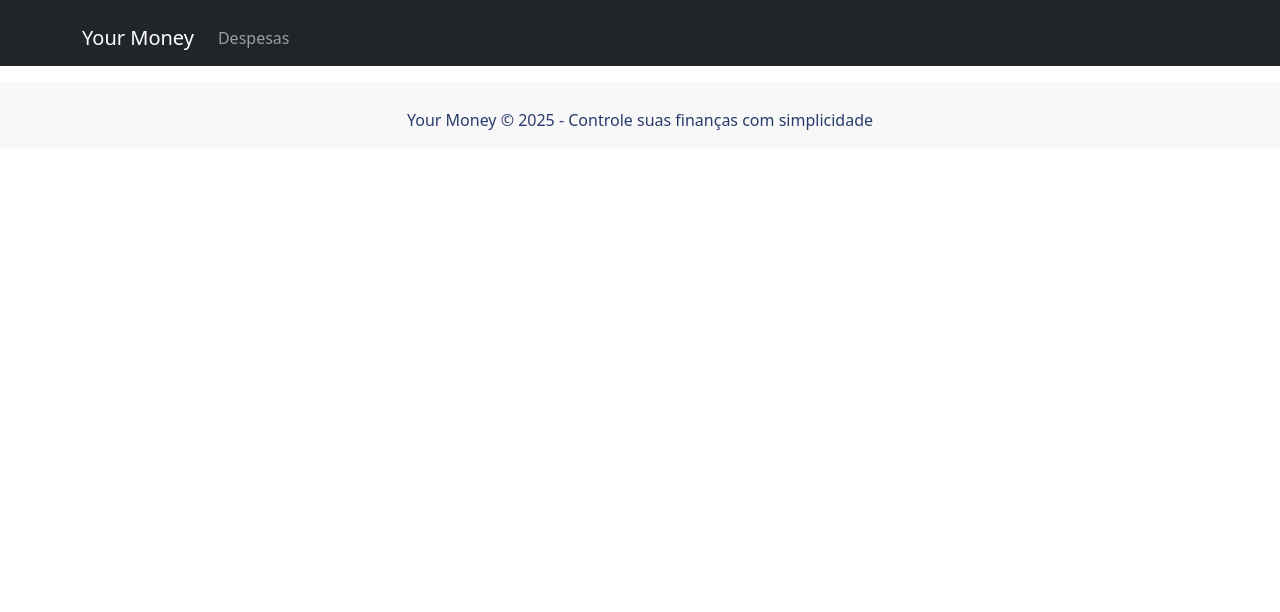
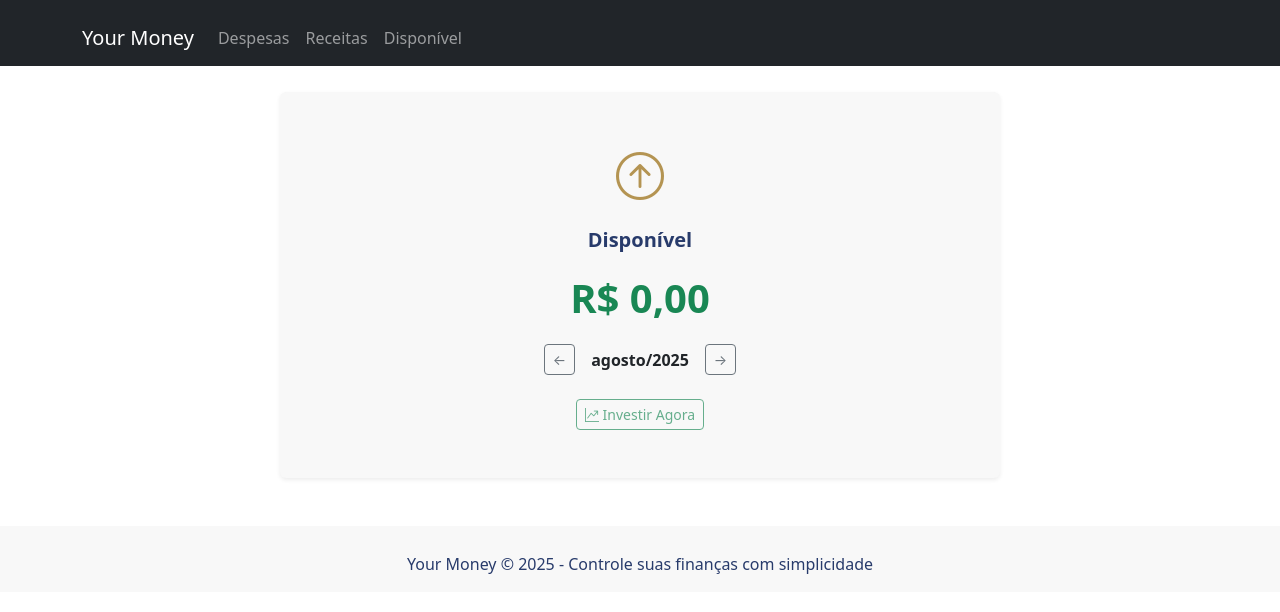
Before and after one commit to juanvecco/YourMoney-angular, an Angular app: page /disponivel in a window 1280 px wide. Before the commit this address led to /. Shown: the top 612 px of the page. Built offline with nearby package versions, Linux system fonts and the light colour scheme.

Commit message:
#88 criar disponível para investir

```diff
--- a/src/app/app.routes.ts
+++ b/src/app/app.routes.ts
@@ -2,9 +2,12 @@ import { Routes } from '@angular/router';
 import { HomeComponent } from './navegacao/home/home';
 import { DespesasPageComponent } from './components/despesas/despesas-page/despesas-page';
 import { ReceitaPageComponent } from './components/receita/receita-page/receita-page';
+import { DisponivelPageComponent } from './components/disponivel/disponivel-page/disponivel-page';
+
 
 export const routes: Routes = [
     { path: '', component: HomeComponent },
     { path: 'despesas', component: DespesasPageComponent },
-    { path: 'receita', component: ReceitaPageComponent }
+    { path: 'receita', component: ReceitaPageComponent },
+    { path: 'disponivel', component: DisponivelPageComponent }
 ];
--- /dev/null
+++ b/src/app/components/disponivel/disponivel-page/disponivel-page.html
@@ -0,0 +1,78 @@
+<div class="container my-5">
+    <div class="row justify-content-center">
+
+        <!-- Card Principal: Disponível para Investir -->
+        <div class="col-md-8">
+            <div class="card shadow-sm border-0 text-center flex-fill" style="background: var(--card-bg);">
+                <div class="card-body p-5">
+
+                    <!-- Ícone Dinâmico -->
+                    <i class="{{ obterIconeDisponivel() }}" style="font-size: 3rem; color: var(--gold);"></i>
+
+                    <!-- Título -->
+                    <h5 class="mt-3" style="color: var(--blue-president); font-weight: 600;">
+                        {{ obterTextoDisponivel() }}
+                    </h5>
+
+                    <!-- Valor Destaque -->
+                    <div class="mt-3">
+                        <span [class]="obterCorDisponivel()" style="font-size: 2.5rem; font-weight: 700;">
+                            {{ formatarValor(calcularDisponivel()) }}
+                        </span>
+                    </div>
+
+                    <!-- Navegação de Mês -->
+                    <div class="d-flex justify-content-center align-items-center gap-3 mt-3">
+                        <button class="btn btn-outline-secondary btn-sm" (click)="mudarMes(-1)">
+                            &#8592;
+                        </button>
+                        <strong>{{ mesAtual | date:'MMMM/yyyy' : 'pt' }}</strong>
+                        <button class="btn btn-outline-secondary btn-sm" (click)="mudarMes(1)">
+                            &#8594;
+                        </button>
+                    </div>
+
+                    <!-- Legenda -->
+                    <!-- <p class="text-muted small mt-2">
+                        Baseado no mês atual
+                    </p> -->
+
+                    <!-- Botão de Ação -->
+                    <div class="mt-4">
+                        <button class="btn btn-outline-success btn-sm" (click)="abrirModalInvestimento()"
+                            [disabled]="calcularDisponivel() <= 0">
+                            <i class="bi bi-graph-up-arrow"></i> Investir Agora
+                        </button>
+                    </div>
+
+                </div>
+            </div>
+        </div>
+
+    </div>
+
+    <!-- Detalhes -->
+    <!-- <div class="row justify-content-center mt-4">
+        <div class="col-md-8">
+            <div class="card shadow-sm border-0">
+                <div class="card-body p-4">
+                    <h6 class="mb-3">Detalhes do Mês</h6>
+                    <div class="row">
+                        <div class="col-6 text-start">
+                            <small class="text-muted">Total de Receitas</small> -->
+    <!-- <div class="text-success fw-bold">
+                                {{ formatarValor(totalReceitas) }}
+                            </div> -->
+    <!-- </div>
+                        <div class="col-6 text-end">
+                            <small class="text-muted">Total de Despesas</small> -->
+    <!-- <div class="text-danger fw-bold">
+                                {{ formatarValor(totalDespesas) }}
+                            </div> -->
+    <!-- </div>
+                    </div>
+                </div>
+            </div>
+        </div>
+    </div> -->
+</div>
--- /dev/null
+++ b/src/app/components/disponivel/disponivel-page/disponivel-page.ts
@@ -0,0 +1,92 @@
+import { Component } from "@angular/core";
+import { CommonModule } from '@angular/common';
+import { FormsModule } from '@angular/forms';
+import { Receita, ReceitaService } from "../../../services/receita";
+import { Despesa, DespesaService } from "../../../services/despesa";
+import Swal from 'sweetalert2';
+
+@Component({
+    selector: "app-disponivel-page",
+    imports: [CommonModule, FormsModule],
+    templateUrl: "./disponivel-page.html"
+})
+export class DisponivelPageComponent {
+    receitas: Receita[] = [];
+    despesas: Despesa[] = [];
+    mesAtual: Date = new Date();
+
+    mudarMes(direcao: number) {
+        const novoMes = new Date(this.mesAtual);
+        novoMes.setMonth(novoMes.getMonth() + direcao);
+        this.mesAtual = novoMes;
+        this.carregarDados();
+    }
+
+    carregarDados() {
+        const mes = this.mesAtual.getMonth() + 1;
+        const ano = this.mesAtual.getFullYear();
+        this.obterReceitas(mes, ano);
+        this.obterDespesas(mes, ano);
+    }
+
+    constructor(private receitaService: ReceitaService, private despesaService: DespesaService) { }
+
+    // ngOnInit() {
+    //     this.obterReceitas();
+    //     this.obterDespesas();
+    // }
+
+    obterReceitas(mes: number, ano: number) {
+        this.receitaService.obterPorReferencia(mes, ano).subscribe({
+            next: (receitas) => this.receitas = receitas,
+            error: (erro) => console.error('Erro ao carregar receitas', erro)
+        });
+    }
+
+    obterDespesas(mes: number, ano: number) {
+        this.despesaService.obterPorReferencia(mes, ano).subscribe({
+            next: (despesas) => this.despesas = despesas,
+            error: (erro) => console.error('Erro ao carregar despesas', erro)
+        });
+    }
+    calcularDisponivel(): number {
+        const totalReceitas = this.receitas.reduce((soma, r) => soma + r.valor, 0);
+        const totalDespesas = this.despesas.reduce((soma, d) => soma + d.valor, 0);
+        return totalReceitas - totalDespesas;
+    }
+    formatarValor(valor: number): string {
+        return valor.toLocaleString('pt-BR', { style: 'currency', currency: 'BRL' });
+    }
+    formatarData(data: string): string {
+        const dataObj = new Date(data);
+        return dataObj.toLocaleDateString('pt-BR');
+    }
+    obterCorDisponivel(): string {
+        const disponivel = this.calcularDisponivel();
+        return disponivel >= 0 ? 'text-success' : 'text-danger';
+    }
+    obterIconeDisponivel(): string {
+        const disponivel = this.calcularDisponivel();
+        return disponivel >= 0 ? 'bi bi-arrow-up-circle' : 'bi bi-arrow-down-circle';
+    }
+    obterTextoDisponivel(): string {
+        const disponivel = this.calcularDisponivel();
+        return disponivel >= 0 ? 'Disponível' : 'Negativo';
+    }
+
+    abrirModalInvestimento() {
+        Swal.fire({
+            title: 'Investir Disponível',
+            text: `Deseja investir ${this.formatarValor(this.calcularDisponivel())}?`,
+            icon: 'question',
+            showCancelButton: true,
+            confirmButtonText: 'Sim, investir',
+            cancelButtonText: 'Cancelar'
+        }).then(result => {
+            if (result.isConfirmed) {
+                // Aqui você pode chamar um serviço de investimento
+                Swal.fire('Investido!', 'Seu valor foi direcionado para investimento.', 'success');
+            }
+        });
+    }
+}
--- a/src/app/navegacao/menu/menu.html
+++ b/src/app/navegacao/menu/menu.html
@@ -11,6 +11,12 @@
                 <li class="nav-item">
                     <a class="nav-link" [routerLink]="['/despesas']">Despesas</a>
                 </li>
+                <li class="nav-item">
+                    <a class="nav-link" [routerLink]="['/receita']">Receitas</a>
+                </li>
+                <li class="nav-item">
+                    <a class="nav-link" [routerLink]="['/disponivel']">Disponível</a>
+                </li>
             </ul>
         </div>
     </div>
```
Also changed, not shown: src/app/services/disponivel.ts (added, +33 -0 lines).
